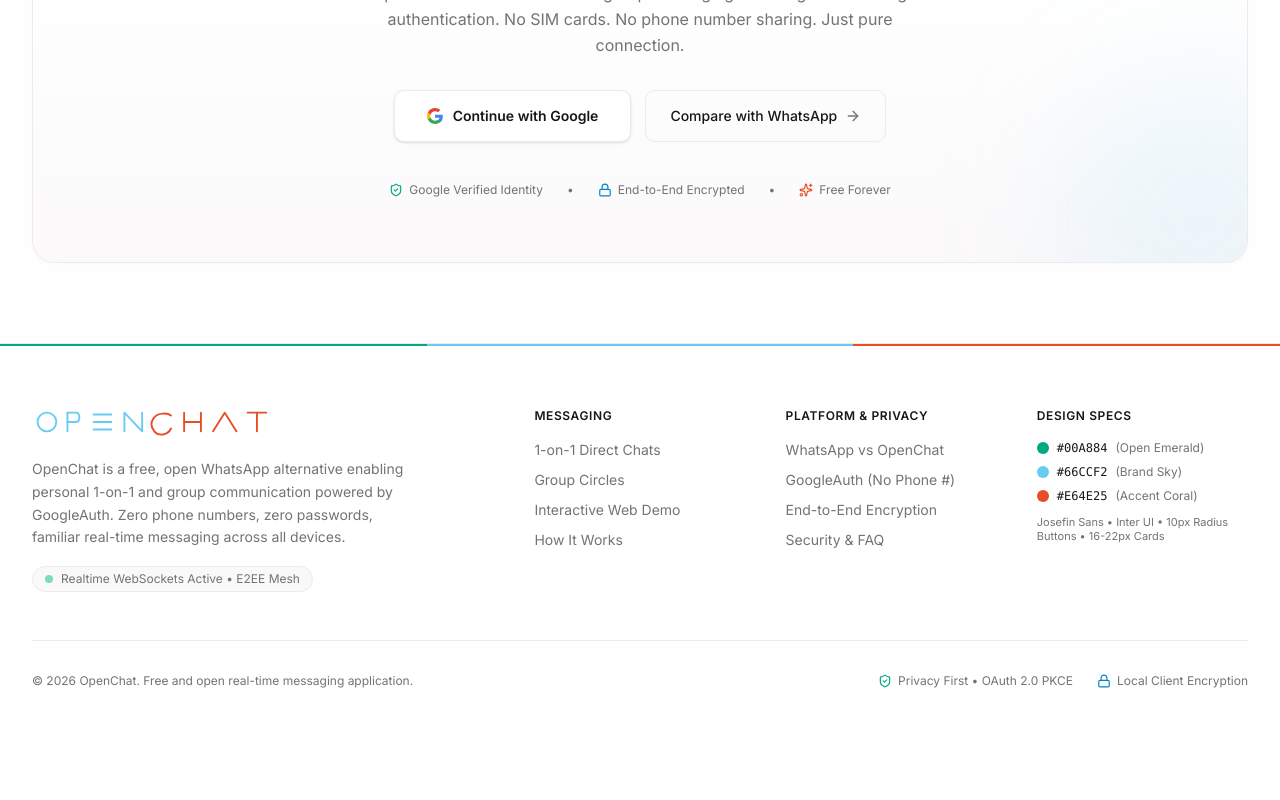
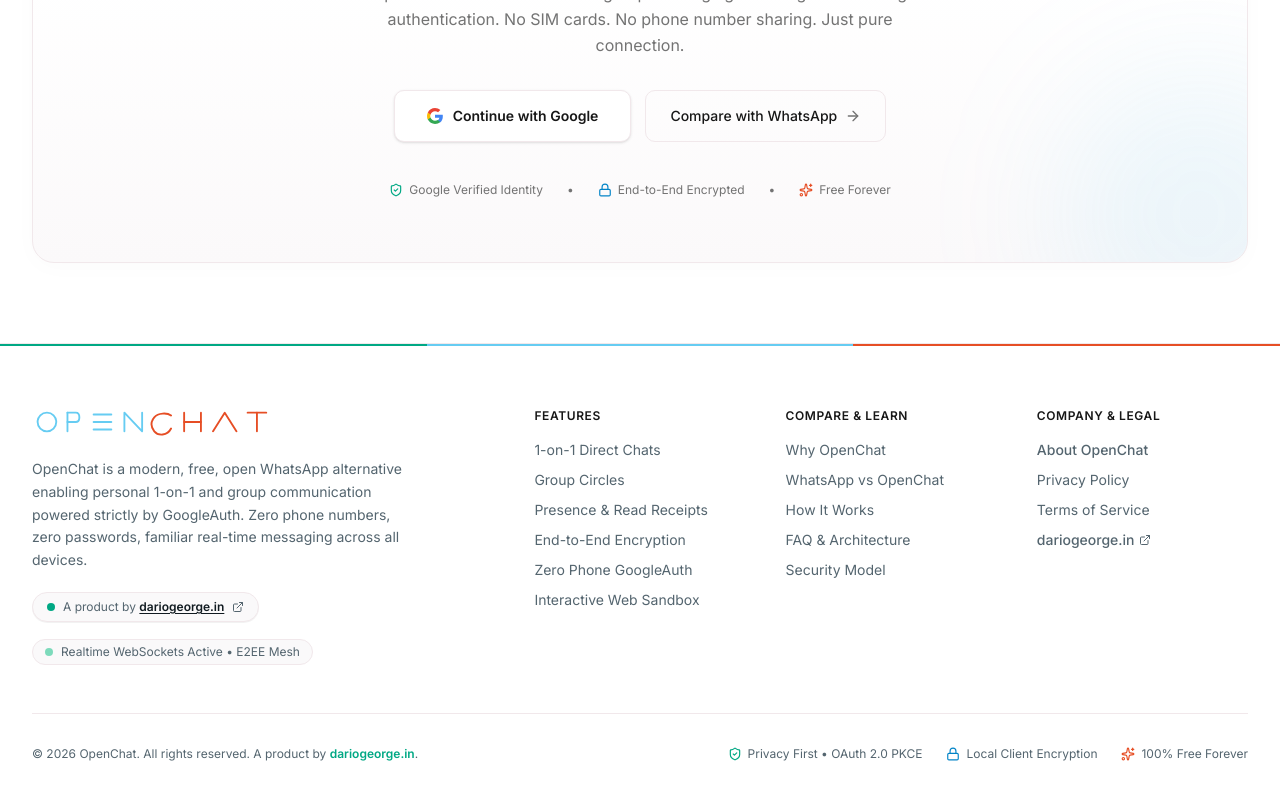
Before and after one commit to dariogeorge21/openchat, a Next.js app: page / in a window 1280 px wide. Shown: the part 6947-7747 px from the top of the page. Before the commit the page ends 7684 px from the top, so only its background shows below. Built offline with nearby package versions, Linux system fonts and the light colour scheme; no server answers.

Commit message:
feat: enhance footer with creator badge, updated links, and improved layout

```diff
--- a/components/landing/footer.tsx
+++ b/components/landing/footer.tsx
@@ -3,7 +3,7 @@
 import React from "react";
 import Link from "next/link";
 import { OpenChatLogo } from "@/components/brand/open-chat-logo";
-import { ShieldCheck, Lock, Sparkles } from "lucide-react";
+import { ShieldCheck, Lock, Sparkles, ExternalLink, Heart, Globe } from "lucide-react";
 
 export function Footer() {
   return (
@@ -16,108 +16,170 @@
       </div>
 
       <div className="max-w-7xl mx-auto px-4 sm:px-6 lg:px-8">
-        <div className="grid grid-cols-1 md:grid-cols-5 gap-10 pb-12 border-b border-[#F1E8EB] dark:border-[#222D34]">
+        <div className="grid grid-cols-1 md:grid-cols-2 lg:grid-cols-5 gap-10 pb-12 border-b border-[#F1E8EB] dark:border-[#222D34]">
           {/* Brand info (2 cols) */}
-          <div className="md:col-span-2 space-y-4">
-            <Link href="/" className="inline-block">
+          <div className="lg:col-span-2 space-y-4">
+            <Link href="/" aria-label="OpenChat Home" className="inline-block">
               <OpenChatLogo height={28} />
             </Link>
-            <p className="text-xs sm:text-sm text-[#737373] dark:text-[#8696A0] max-w-sm leading-relaxed">
-              OpenChat is a free, open WhatsApp alternative enabling personal 1-on-1 and
-              group communication powered by GoogleAuth. Zero phone numbers, zero passwords,
+
+            <p className="text-xs sm:text-sm text-[#54656F] dark:text-[#8696A0] max-w-sm leading-relaxed">
+              OpenChat is a modern, free, open WhatsApp alternative enabling personal 1-on-1 and
+              group communication powered strictly by GoogleAuth. Zero phone numbers, zero passwords,
               familiar real-time messaging across all devices.
             </p>
-            <div className="inline-flex items-center gap-2 px-3 py-1 rounded-full bg-[#FAF9FA] dark:bg-[#182229] border border-[#F1E8EB] dark:border-[#222D34] text-xs text-[#737373] dark:text-[#8696A0]">
+
+            {/* Creator Badge: A product by dariogeorge.in */}
+            <div className="pt-1">
+              <a
+                href="https://dariogeorge.in"
+                target="_blank"
+                rel="noopener noreferrer"
+                aria-label="Visit creator website at dariogeorge.in"
+                className="inline-flex items-center gap-2 px-3.5 py-1.5 rounded-full bg-[#FAF9FA] dark:bg-[#182229] border border-[#F1E8EB] dark:border-[#222D34] text-xs text-[#54656F] dark:text-[#8696A0] hover:border-[#00A884] hover:text-[#00A884] transition-all group shadow-2xs"
+              >
+                <span className="w-2 h-2 rounded-full bg-[#00A884] group-hover:animate-pulse" />
+                <span>
+                  A product by{" "}
+                  <strong className="font-semibold text-[#111B21] dark:text-[#E9EDEF] group-hover:text-[#00A884] underline underline-offset-2">
+                    dariogeorge.in
+                  </strong>
+                </span>
+                <ExternalLink className="w-3 h-3 text-[#54656F] dark:text-[#8696A0] group-hover:text-[#00A884] transition-transform group-hover:translate-x-0.5 group-hover:-translate-y-0.5" />
+              </a>
+            </div>
+
+            <div className="inline-flex items-center gap-2 px-3 py-1 rounded-full bg-[#FAF9FA] dark:bg-[#182229] border border-[#F1E8EB] dark:border-[#222D34] text-xs text-[#54656F] dark:text-[#8696A0]">
               <span className="w-2 h-2 rounded-full bg-emerald-500 animate-pulse" />
               <span>Realtime WebSockets Active • E2EE Mesh</span>
             </div>
           </div>
 
-          {/* Navigation Links */}
+          {/* Column 2: Features */}
           <div>
             <h4 className="text-xs font-semibold text-[#171717] dark:text-[#E9EDEF] uppercase tracking-wider mb-4">
-              Messaging
+              Features
             </h4>
-            <ul className="space-y-2.5 text-xs sm:text-sm text-[#737373] dark:text-[#8696A0]">
+            <ul className="space-y-2.5 text-xs sm:text-sm text-[#54656F] dark:text-[#8696A0]">
               <li>
-                <a href="#chat-experience" className="hover:text-[#171717] dark:hover:text-white transition-colors">
+                <Link href="/#chat-experience" className="hover:text-[#00A884] transition-colors">
                   1-on-1 Direct Chats
-                </a>
+                </Link>
               </li>
               <li>
-                <a href="#chat-experience" className="hover:text-[#171717] dark:hover:text-white transition-colors">
+                <Link href="/#chat-experience" className="hover:text-[#00A884] transition-colors">
                   Group Circles
-                </a>
+                </Link>
               </li>
               <li>
-                <a href="#demo" className="hover:text-[#171717] dark:hover:text-white transition-colors">
-                  Interactive Web Demo
-                </a>
+                <Link href="/#chat-experience" className="hover:text-[#00A884] transition-colors">
+                  Presence &amp; Read Receipts
+                </Link>
               </li>
               <li>
-                <a href="#how-it-works" className="hover:text-[#171717] dark:hover:text-white transition-colors">
+                <Link href="/#features" className="hover:text-[#66CCF2] transition-colors">
+                  End-to-End Encryption
+                </Link>
+              </li>
+              <li>
+                <Link href="/#features" className="hover:text-[#66CCF2] transition-colors">
+                  Zero Phone GoogleAuth
+                </Link>
+              </li>
+              <li>
+                <Link href="/#demo-preview" className="hover:text-[#E64E25] transition-colors">
+                  Interactive Web Sandbox
+                </Link>
+              </li>
+            </ul>
+          </div>
+
+          {/* Column 3: Compare & Learn */}
+          <div>
+            <h4 className="text-xs font-semibold text-[#171717] dark:text-[#E9EDEF] uppercase tracking-wider mb-4">
+              Compare &amp; Learn
+            </h4>
+            <ul className="space-y-2.5 text-xs sm:text-sm text-[#54656F] dark:text-[#8696A0]">
+              <li>
+                <Link href="/#comparison" className="hover:text-[#00A884] transition-colors">
+                  Why OpenChat
+                </Link>
+              </li>
+              <li>
+                <Link href="/#comparison" className="hover:text-[#00A884] transition-colors">
+                  WhatsApp vs OpenChat
+                </Link>
+              </li>
+              <li>
+                <Link href="/#how-it-works" className="hover:text-[#66CCF2] transition-colors">
                   How It Works
+                </Link>
+              </li>
+              <li>
+                <Link href="/#faq" className="hover:text-[#E64E25] transition-colors">
+                  FAQ &amp; Architecture
+                </Link>
+              </li>
+              <li>
+                <Link href="/privacy#security" className="hover:text-[#171717] dark:hover:text-white transition-colors">
+                  Security Model
+                </Link>
+              </li>
+            </ul>
+          </div>
+
+          {/* Column 4: Company & Legal */}
+          <div>
+            <h4 className="text-xs font-semibold text-[#171717] dark:text-[#E9EDEF] uppercase tracking-wider mb-4">
+              Company &amp; Legal
+            </h4>
+            <ul className="space-y-2.5 text-xs sm:text-sm text-[#54656F] dark:text-[#8696A0]">
+              <li>
+                <Link href="/about" className="hover:text-[#00A884] transition-colors font-medium">
+                  About OpenChat
+                </Link>
+              </li>
+              <li>
+                <Link href="/privacy" className="hover:text-[#00A884] transition-colors">
+                  Privacy Policy
+                </Link>
+              </li>
+              <li>
+                <Link href="/terms" className="hover:text-[#00A884] transition-colors">
+                  Terms of Service
+                </Link>
+              </li>
+              <li>
+                <a
+                  href="https://dariogeorge.in"
+                  target="_blank"
+                  rel="noopener noreferrer"
+                  className="hover:text-[#111B21] dark:hover:text-white transition-colors flex items-center gap-1 font-medium"
+                >
+                  <span>dariogeorge.in</span>
+                  <ExternalLink className="w-3 h-3 text-[#54656F] dark:text-[#8696A0]" />
                 </a>
               </li>
             </ul>
           </div>
-
-          <div>
-            <h4 className="text-xs font-semibold text-[#171717] dark:text-[#E9EDEF] uppercase tracking-wider mb-4">
-              Platform &amp; Privacy
-            </h4>
-            <ul className="space-y-2.5 text-xs sm:text-sm text-[#737373] dark:text-[#8696A0]">
-              <li>
-                <a href="#comparison" className="hover:text-[#00A884] transition-colors">
-                  WhatsApp vs OpenChat
-                </a>
-              </li>
-              <li>
-                <a href="#features" className="hover:text-[#66CCF2] transition-colors">
-                  GoogleAuth (No Phone #)
-                </a>
-              </li>
-              <li>
-                <a href="#features" className="hover:text-[#00A884] transition-colors">
-                  End-to-End Encryption
-                </a>
-              </li>
-              <li>
-                <a href="#faq" className="hover:text-[#E64E25] transition-colors">
-                  Security &amp; FAQ
-                </a>
-              </li>
-            </ul>
-          </div>
-
-          <div>
-            <h4 className="text-xs font-semibold text-[#171717] dark:text-[#E9EDEF] uppercase tracking-wider mb-4">
-              Design Specs
-            </h4>
-            <div className="space-y-2 text-xs text-[#737373] dark:text-[#8696A0]">
-              <div className="flex items-center gap-2">
-                <span className="w-3 h-3 rounded-full bg-[#00A884]" />
-                <span className="font-mono text-[#171717] dark:text-[#E9EDEF]">#00A884</span> (Open Emerald)
-              </div>
-              <div className="flex items-center gap-2">
-                <span className="w-3 h-3 rounded-full bg-[#66CCF2]" />
-                <span className="font-mono text-[#171717] dark:text-[#E9EDEF]">#66CCF2</span> (Brand Sky)
-              </div>
-              <div className="flex items-center gap-2">
-                <span className="w-3 h-3 rounded-full bg-[#E64E25]" />
-                <span className="font-mono text-[#171717] dark:text-[#E9EDEF]">#E64E25</span> (Accent Coral)
-              </div>
-              <div className="text-[11px] pt-1 text-[#737373] dark:text-[#8696A0] leading-tight">
-                Josefin Sans • Inter UI • 10px Radius Buttons • 16-22px Cards
-              </div>
-            </div>
-          </div>
         </div>
 
         {/* Bottom bar */}
-        <div className="pt-8 flex flex-col sm:flex-row items-center justify-between gap-4 text-xs text-[#737373] dark:text-[#8696A0]">
-          <p>© {new Date().getFullYear()} OpenChat. Free and open real-time messaging application.</p>
-          <div className="flex items-center gap-6">
+        <div className="pt-8 flex flex-col sm:flex-row items-center justify-between gap-4 text-xs text-[#54656F] dark:text-[#8696A0]">
+          <p>
+            © {new Date().getFullYear()} OpenChat. All rights reserved. A product by{" "}
+            <a
+              href="https://dariogeorge.in"
+              target="_blank"
+              rel="noopener noreferrer"
+              className="text-[#00A884] hover:underline font-semibold"
+            >
+              dariogeorge.in
+            </a>
+            .
+          </p>
+
+          <div className="flex flex-wrap items-center gap-6">
             <span className="flex items-center gap-1.5">
               <ShieldCheck className="w-3.5 h-3.5 text-[#00A884]" />
               Privacy First • OAuth 2.0 PKCE
@@ -126,6 +188,10 @@
               <Lock className="w-3.5 h-3.5 text-[#0284c7]" />
               Local Client Encryption
             </span>
+            <span className="flex items-center gap-1.5">
+              <Sparkles className="w-3.5 h-3.5 text-[#E64E25]" />
+              100% Free Forever
+            </span>
           </div>
         </div>
       </div>
```
